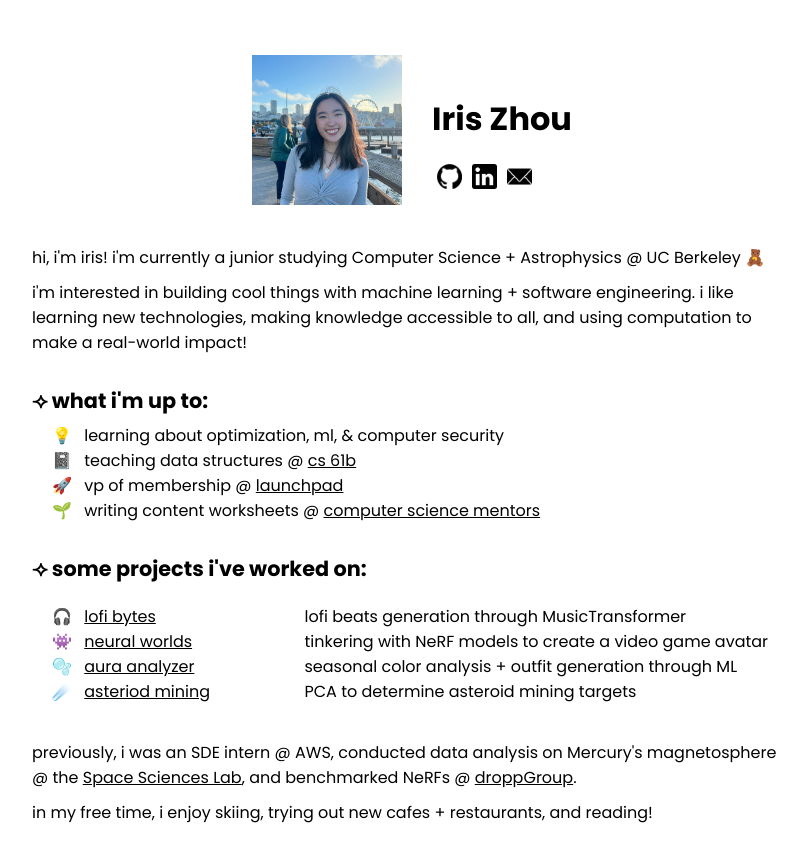
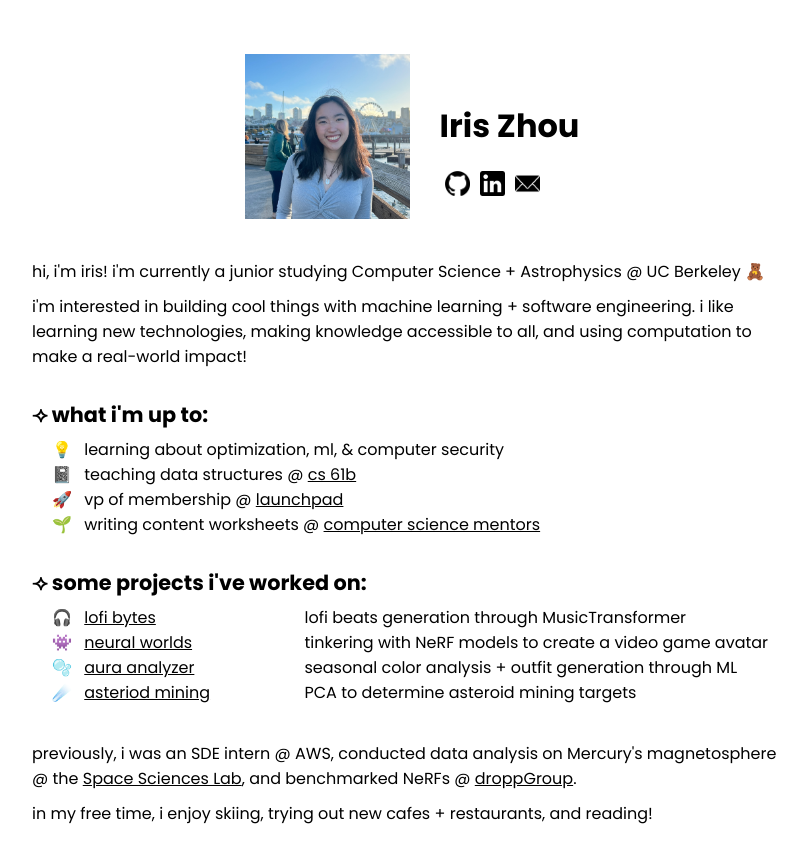
Before and after one commit to iriszhou-iyz/iriszhou-iyz.github.io, a plain HTML site: page index.html in a window 1280 px wide. Shown: the whole page, without its empty margins (228-1035 px from the left). Drawn offline with Linux system fonts and the light colour scheme.

Commit message:
enlarged pfp and fixed text margins

```diff
--- a/styles.css
+++ b/styles.css
@@ -42,8 +42,8 @@ img {
 }
 
 .profile-pic {
-    width: 150px;
-    height: 150px;
+    width: 165px;
+    height: 165px;
     margin-right: 30px;
     transition: transform 0.4s ease;
     border-radius: 0;
@@ -80,7 +80,6 @@ img {
 .projects-container {
     display: flex;
     justify-content: flex-start;
-    margin-top: 20px;
 }
 
 .projects {
```
